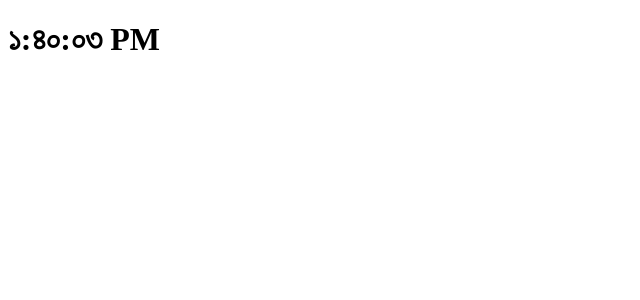
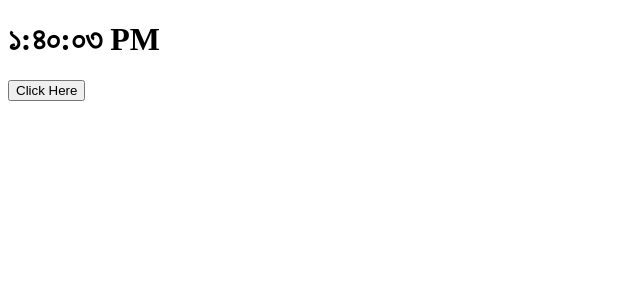
Before and after one commit to shuvo18103107/Deep-Dive-to-React, a React (Create React App) app: page / in a window 1280 px wide. Shown: the top 300 px of the page, without its empty margins (0-640 px from the left). Built offline with nearby package versions, Linux system fonts and the light colour scheme.

Commit message:
✅ handling events

```diff
--- a/src/App.js
+++ b/src/App.js
@@ -1,7 +1,13 @@
 import Clock from './components/Clock';
 // eslint-disable-next-line
 const App = function () {
-    return <Clock locale="bn-BD" />;
+    console.log('button component render');
+
+    return (
+        <div>
+            <Clock />
+        </div>
+    );
 };
 
 export default App;
--- /dev/null
+++ b/src/components/Button.js
@@ -0,0 +1,24 @@
+import React from 'react';
+
+class Buttton extends React.Component {
+    shouldComponentUpdate(nextprops) {
+        // so next props e amra change props ta pabo abr amader this.props eow change ace, so 2 ta check korbo , kono change na paile render korbo na false return korbo
+        const { change: currentChange, locale: currentLocale } = this.props;
+        const { change: nextChange, locale: nextLocale } = nextprops;
+        if (currentChange === nextChange && currentLocale === nextLocale) {
+            return false; // change hoi nai tai r render korbo na 2nd time tai false
+        }
+        return true;
+    }
+
+    render() {
+        console.log('button component render');
+        const { change, locale } = this.props;
+        return (
+            <button type="button" onClick={() => change(locale)}>
+                Click Here
+            </button>
+        );
+    }
+}
+export default Buttton;
--- a/src/components/Clock.js
+++ b/src/components/Clock.js
@@ -1,69 +1,70 @@
 import React from 'react';
+import Buttton from './Button';
 
-// eslint-disable-next-line
 class Clock extends React.Component {
-    // constructor(props) {
-    //     // cg amra jani base class er constructor ta call kori super diye
-    //     super(props); // parent class er constructor o call kore nite hobe
-    //     // ekhn amra state property ta use korbo component class theke mainly initialize korbo
-    //     this.state = { date: new Date() }; // er modee ekhn ami joto ichaa data rakhbo property nam diye ba method ja ichaa
-    // }
-    // props ke kaje lagiye jodi kono state ke initialize kora hoi ba kaje lage tokhn e constructor use kore kaj korbo noile amra jodi props use na hoi state e taile constructor bad diye direct state ta likhe dibo
-    state = { date: new Date() }; // props use kori nai tai shortcut e likhlam
+    state = { date: new Date(), locale: 'bn-BD' };
 
-    // state er vitor kono property jokhn kono particular way te change korbo tokhn render ta abar call hobe o updated state ta kaj korbe
-    // ekhn ekta function use kore ei state ta change korte hobe jeta component class setstate nam e diye dice
-    // dom e asar por amader elemnt ta erpr amra stat change korbo kicuta jquery te document.ready er moto jeta react e componentDidMount(). eta react er ekta life cycle hook
     componentDidMount() {
-        // eta run kore jokhn component dom e first time render hoi
         this.clockTimer = setInterval(() => {
             this.tick();
         }, 1000);
     }
 
     componentWillUnmount() {
-        // jokhn component ta dome thakbe na/chole jaowar somoi eta call kore tokhn to oi component er state taow off kora drkr seta ei function theke kori
         clearInterval(this.clockTimer);
     }
 
-    // render 1st time call korbe erpor virtual dom theke dome amra dekhbo element ta seta erpr componentdidmount e jabe sekhane amra setstate change kore amra state ta change korte parbo tokhn abar render call korbe
+    handleClick = (locale) => {
+        // eta jehutu ekta event listner tai by default event ta parameter e thake
+        // e.preventDefault();
+        // console.log('the butoon was clicked');
+        this.setState({ locale });
+        // ekhn ekta error dekhabe button e click korle bolbe handleclick e this.setstate e this ta undefined .
+        // cg function e this undefined but arrow e function e this worked r ekta way holo bind use kora cg amra jani call apply bind e amra this specify korte kono function er bind er vitor example hisabe ekea obj pass kori functionName.bind(obj)
+        // this.handleClick ei call back e this ta undefined hobe savavik
+        // eta solve korar onk way ace handleclick etake ekta arrow function baniye etai best practice r ekta way this chinanor jonno bind kore dite hobe function take jeta constructor e korte hoi this.handleClick =this.handleClick.bind(this)
+        // ekhn jodi callback function e parameter pass kora lagto tahole
+    };
+
     tick() {
         this.setState({
             date: new Date(),
-        }); // er vitor ekta updated obj dite hobe
+        });
     }
 
     render() {
-        const { locale } = this.props;
-        const { date } = this.state;
+        console.log('Clock component render');
+
+        const { date, locale } = this.state;
         return (
-            <h1 className="text">
-                <span className="text"> {date.toLocaleTimeString(locale)}</span>
-            </h1>
+            // react e kono component theke ekta element e return korbe
+            <div>
+                <h1 className="text">
+                    <span className="text"> {date.toLocaleTimeString(locale)}</span>
+                </h1>
+
+                <Buttton type="button" change={this.handleClick} locale="en-Us">
+                    Click Here
+                </Buttton>
+            </div>
         );
     }
 }
 
 export default Clock;
 /*
-component er stat mane data change , props stat na cg eta bire theke data dicii just
-props tai bire theke mane parent theke ekta component e data pass kori kintu stat holo ekta component er vitorer data change capbility
-render jmn react.component er ekta method sevabe react.component er state o ekta property
-state er vitor hold korbe eta component er ekta dabase hisave chinta kora jai
-class e amra jani kicu initialize korte hole constructor use korte hoi r ekhane amra by defaulr props ta paramter hisave pabo
-*****Some state Guideline*****
-1. setstate na call korle render hobe na state , tai sestate modify kora jabe na state diye like this.state.date = new Date();//wrong
-2.state update may be asynchronus mane ekta component e onkgula setstate call hocee tahole react setstae guloke eksathe batch kore update kore tokhn dekha jai jinista async way te kaj korce apni je time e setstate expect korcen naow hote pare
-tokhn amra this.setstate e obj pass na kore function dibo this.setstate(state,props)=>
-onk somoi amra setstate e ager state ta niye kaj kori kintu dekha gelo ager state er age r ekta state execute hoye gelo tokhn somosaa kintu function use korle state argument e amra thick exact ager state tai pabo
-summary holo sestate e ager state niye kaj korte chaile function ba arrow function use korbo noile just as usual object
-3. states updates are merged
-mane setstate e amra state er vitor je property declare kori erpr setstate e jokhn jei property ta change hobe just oitai use korbo tokhn 2  state er property r setstate e same sei property er change ta compare hoye merge hobe means update korbe , state e multiple property thakbe amra jokhn jeta drkr ssetstate e seta use korbo
-state er vitor ref type kicu property thakle like array ,object,function etc egula immutably ei state gula change korte hobe, mane setstate er age state er property jegula re4f type eiguyla change korle render abar call kore
-tai always state er vitor ref gular ekta shallow copy niye erpr jodi change kora lage setstate er age tokhn korbo
-4. The data flows down
-react one way te data flow kore ,angular ba others framework 2 way te kore
-ekta component tar state er data child component gulake dite pare kintu child component gula janbei na je tar props er ei datar source kotha theke aslo
-one way te amra data flow korte pari parent component er state er data child component easily props hisave use korte pare
-
+ ***Handling Event and control re render***
+event handling function dynamic vabe function ref korte hobe call kora jabe na noile component render hpwar time ei function call korbe ,just ref korte hobe
+event handling function gulai react event ta parameter hisave pass kore dei
+callback function e this pabe na ekhn this chinano jai 3 upai e ,
+1. constructor function e this ke chinai deowa jai like this.handkleclick = this.handleclick.bind(this)
+2. arrow function cg arrow func e this niye jamela nai
+3. ekebare function call  e bind use kora jai jekhane parameter o pass kora jai like this.handleclick.bind(this,'hello')
+4. parameter pass korar r ekta short way ace je onclick ei arrow function diye dibo onclick ={()=>this.handleclick('en-Us')}, chaile parameter o pass kora jai
+5. component use korle onno class theke tokhn amra props hisave pathate pari nijer class er kono property ba function , cg amra jani proti ta component er jsx element ekta object sekhane props e amra ja pathabo ta thake
+6. ekta component er vitor parent element er state update hoilo kintu nicher jsx element ta update holo na tokhn amra jehutu update hoi nai kintu state change hole react pura component er sob e render kore , so jetar state update hopcee na kintu parent eleemnt er karone render hocee tokhn amra eta manually off kore dite pari
+7.so component e je eleemnbt ta update hoi na state change hole seta off kora jai react er shouldcomponentupdate life cycle hook ace jeta nextprops and nextstep nei argument hisave , ekhn kono component re render howar age eta call hoi jekhane nextprops r nextstate e dekhe je eitai props r state e kono change ace kina, change thakle true return kori tar mane component ta update hobe r false hole update hobe na, mane kono component autoi render er age manual ekta control niye nichii
+8. ekhane component erporo re render hobe like button ta jodio amra shouldcomponentupdate diye check koreci prb holo amra jokhn props hisave bind use kore function ref dicii tokhn bind protibar e new ekta function ref kore sekhane this setup kore tai previous change r nextchgange mile na tai re render hoi return true kore, eta arrow func use korleow same hoito
+9. to re render theke bachar way hoilo amra jokhn props hisave func ref pathabo tokhn amra parameter soho pathabo na mane props e arrow func ba bind kore je parameter o pathai eta korbo na class er vitor e arrow func use kore this er kaj chalabo
+10. key note : event handler gulai call back function arrow function diye lekha vlo jodi state change kori this  niye somosaa hoi na , r call back functtion e data pathaite chaile bind use kora jai , arrow function use kora jai but bind r arrow function new ekta function refer kore proti ta state change e , so component e state change e je element ta barbar re render hocee ek e jinis tar jonno shouldcomponentupdate use kora jai jekhane nextprops r current props er change vuje false true returm kora jai , er jonno bind ba arrow function call back e use kora vlo na , just function reference daow r data pass korte chaile props use koro
 */
```
Also changed, not shown: public/index.html (+4 -4 lines), 1 other file (tests, documents, lock files or other folders).
